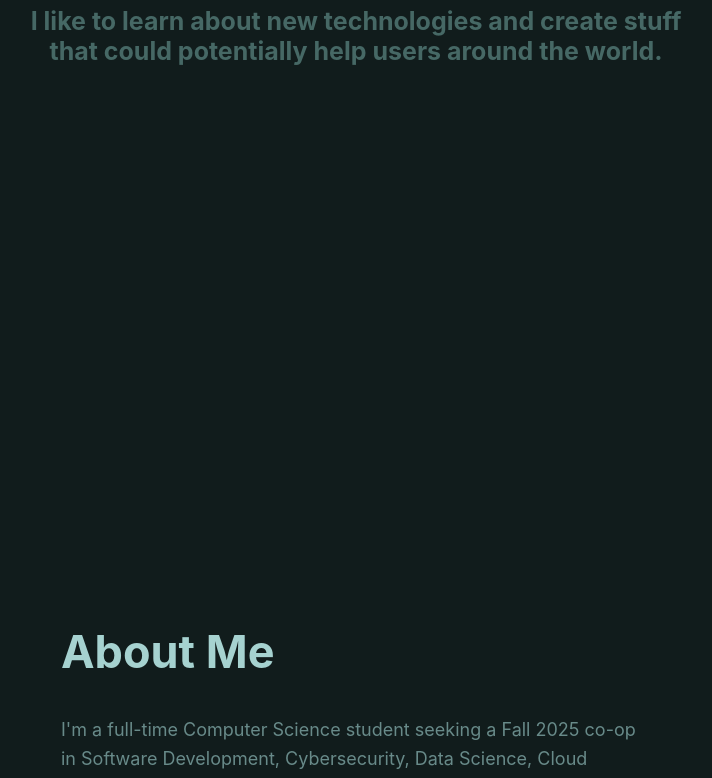
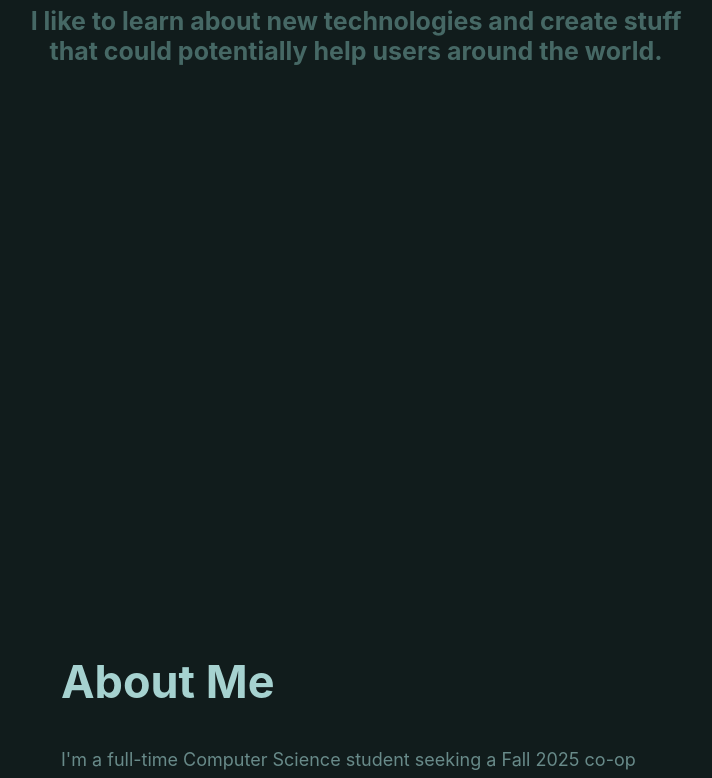
Before and after one commit to SiratC/portfolio, a React (Create React App) app: page / in a window 1280 px wide. Shown: the part 438-1216 px from the top of the page, without its empty margins (284-996 px from the left). Built offline with nearby package versions, Linux system fonts and the light colour scheme.

Commit message:
Update App.css

```diff
--- a/src/App.css
+++ b/src/App.css
@@ -297,7 +297,7 @@ body.light .social-icon:hover {
   align-items: center;
   justify-content: space-around;
   gap: -400px;
-  padding: 270px 20px;
+  padding: 300px 20px;
   flex-wrap: wrap;
 }
 
```
